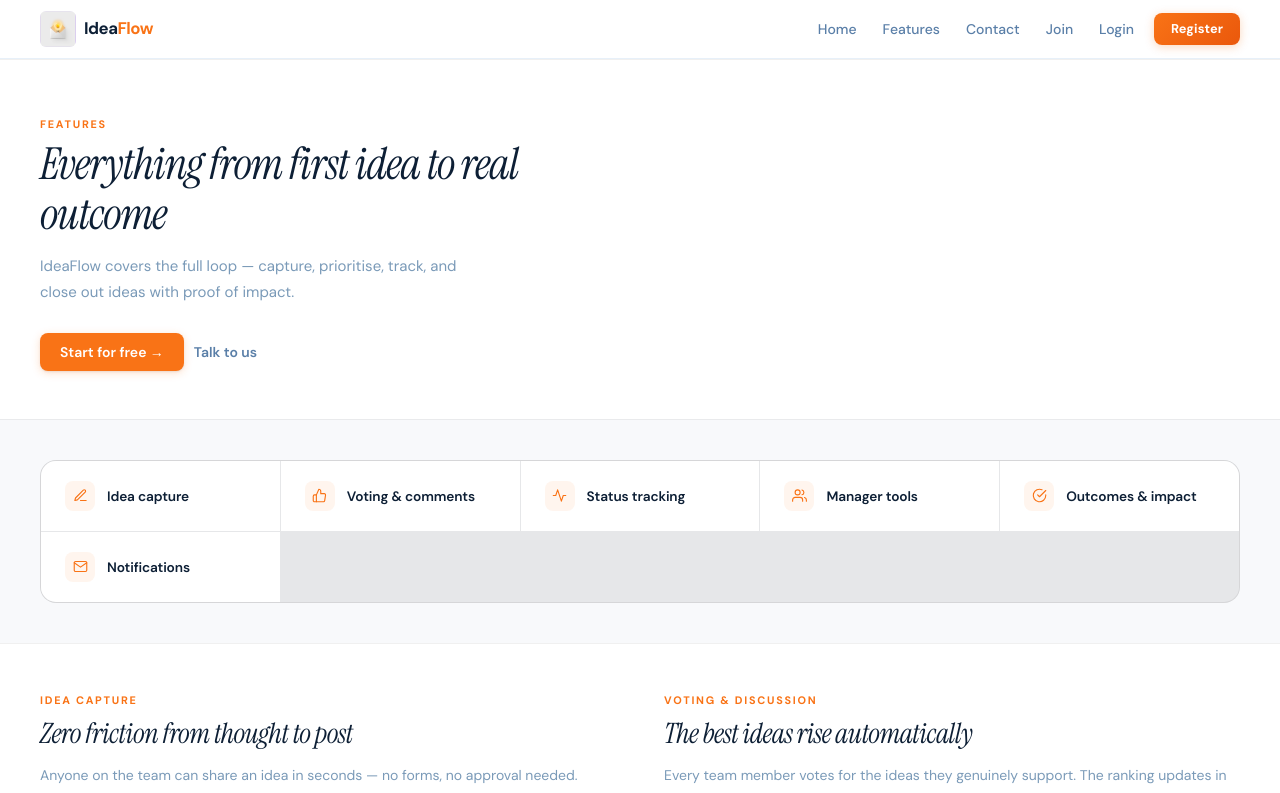
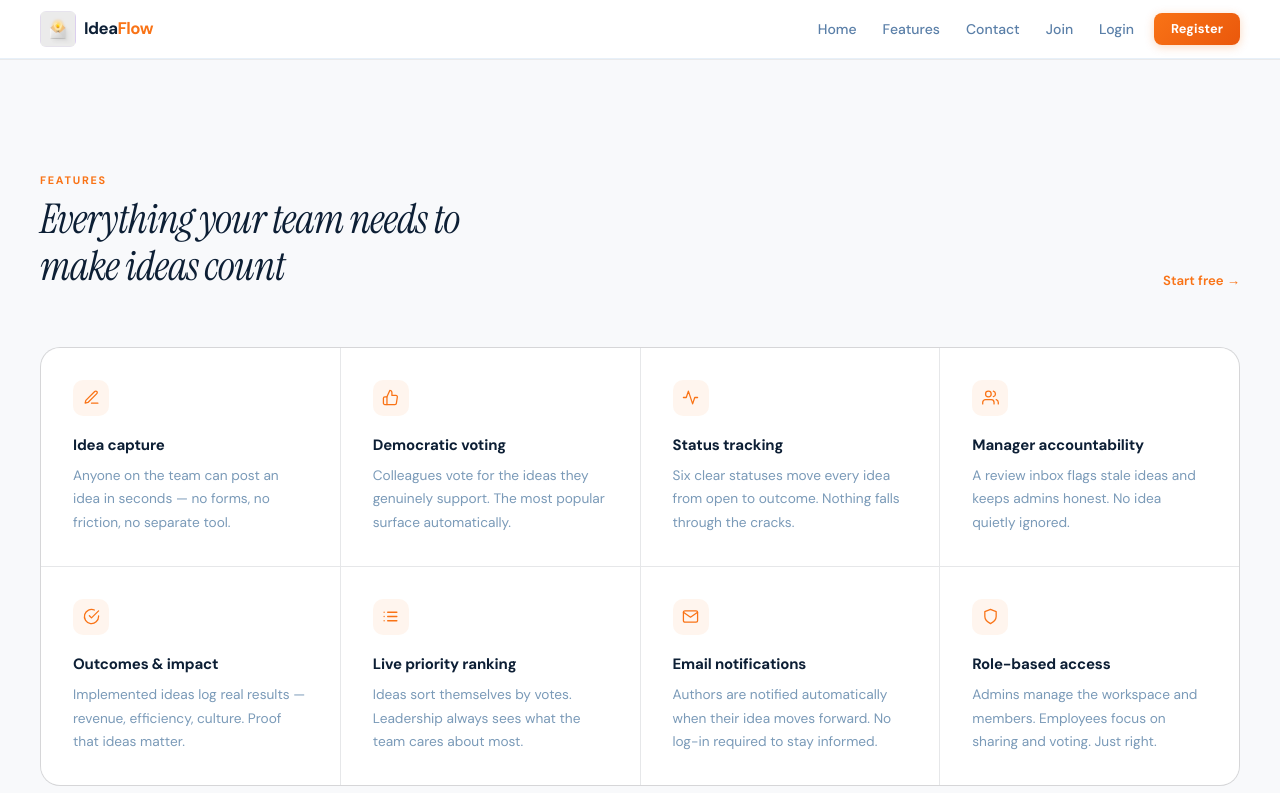
Before and after one commit to scotch70/IdeaFlow, a Next.js app: page /features in a window 1280 px wide. Shown: the top 793 px of the page. Built offline with nearby package versions, Linux system fonts and the light colour scheme; no server answers.

Commit message:
add editable dashboard prompt + fixes

```diff
--- a/app/features/page.tsx
+++ b/app/features/page.tsx
@@ -48,90 +48,105 @@ export default async function FeaturesPage() {
   return (
     <main style={{ fontFamily: "'DM Sans', sans-serif", background: '#f8f9fb', minHeight: '100vh' }}>
 
-      {/* ── HERO ─────────────────────────────────────────────────────────── */}
-      <section style={{
-        background: '#ffffff',
-        padding: '3.5rem 0 3rem',
-        ...DIVIDER,
-      }}>
+      {/* ── HEADER + FEATURE GRID ────────────────────────────────────────── */}
+      <section style={{ background: '#f8f9fb', padding: 'clamp(5rem,9vw,7rem) 0', borderTop: '1px solid rgba(0,0,0,0.06)' }}>
         <PageContainer>
-          <div style={{ maxWidth: '36rem' }}>
+
+          {/* Header row: heading left, CTA right */}
+          <div style={{ display: 'flex', alignItems: 'flex-end', justifyContent: 'space-between', flexWrap: 'wrap', gap: '1.5rem', marginBottom: '3.5rem' }}>
+            <div>
               <Overline>Features</Overline>
               <h1 style={{
                 fontFamily: "'Instrument Serif', serif", fontStyle: 'italic',
-              fontSize: 'clamp(1.875rem, 3.5vw, 2.75rem)',
-              letterSpacing: '-0.025em', color: '#0d1f35',
-              lineHeight: 1.12, marginBottom: '0.875rem',
+                fontSize: 'clamp(1.875rem, 3.2vw, 2.625rem)',
+                letterSpacing: '-0.02em', color: '#0d1f35',
+                lineHeight: 1.15, maxWidth: '28rem',
               }}>
-              Everything from first idea to real outcome
+                Everything your team needs to make ideas count
               </h1>
-            <p style={{
-              fontSize: '0.9375rem', lineHeight: 1.75, color: '#7a9ab8',
-              marginBottom: '1.75rem', maxWidth: '28rem',
-            }}>
-              IdeaFlow covers the full loop — capture, prioritise, track, and close out ideas with proof of impact.
-            </p>
-            <div style={{ display: 'flex', gap: '0.625rem', flexWrap: 'wrap', alignItems: 'center' }}>
+            </div>
             {user ? (
-                <Link href="/dashboard" className="btn-primary"
-                  style={{ textDecoration: 'none', fontSize: '0.875rem', padding: '0.55rem 1.25rem' }}>
+              <Link href="/dashboard" style={{ fontSize: '0.825rem', fontWeight: 600, color: '#f97316', textDecoration: 'none', whiteSpace: 'nowrap', flexShrink: 0 }}>
                 Open dashboard →
               </Link>
             ) : (
-                <Link href="/auth" className="btn-primary"
-                  style={{ textDecoration: 'none', fontSize: '0.875rem', padding: '0.55rem 1.25rem' }}>
-                  Start for free →
+              <Link href="/auth" style={{ fontSize: '0.825rem', fontWeight: 600, color: '#f97316', textDecoration: 'none', whiteSpace: 'nowrap', flexShrink: 0 }}>
+                Start free →
               </Link>
             )}
-              <Link href="/contact"
-                style={{ fontSize: '0.875rem', fontWeight: 600, color: '#5a7fa8', textDecoration: 'none' }}>
-                Talk to us
-              </Link>
           </div>
-          </div>
-        </PageContainer>
-      </section>
 
-
-      {/* ── OVERVIEW GRID — 6 compact tiles ──────────────────────────────── */}
-      <section style={{ padding: '2.5rem 0', ...DIVIDER }}>
-        <PageContainer>
-          <div style={{
+          {/* Feature card grid */}
+          <div className="stagger-grid" style={{
             display: 'grid',
-            gridTemplateColumns: 'repeat(auto-fill, minmax(220px, 1fr))',
+            gridTemplateColumns: 'repeat(auto-fill, minmax(280px, 1fr))',
             gap: '1px',
             background: 'rgba(0,0,0,0.07)',
-            borderRadius: '1rem',
+            borderRadius: '1.25rem',
             overflow: 'hidden',
             border: '1px solid rgba(0,0,0,0.07)',
           }}>
             {[
-              { icon: <svg width="15" height="15" viewBox="0 0 24 24" fill="none" stroke="currentColor" strokeWidth="1.8" strokeLinecap="round" strokeLinejoin="round"><path d="M12 20h9"/><path d="M16.5 3.5a2.121 2.121 0 0 1 3 3L7 19l-4 1 1-4L16.5 3.5z"/></svg>, title: 'Idea capture' },
-              { icon: <svg width="15" height="15" viewBox="0 0 24 24" fill="none" stroke="currentColor" strokeWidth="1.8" strokeLinecap="round" strokeLinejoin="round"><path d="M14 9V5a3 3 0 0 0-3-3l-4 9v11h11.28a2 2 0 0 0 2-1.7l1.38-9a2 2 0 0 0-2-2.3H14z"/><path d="M7 22H4a2 2 0 0 1-2-2v-7a2 2 0 0 1 2-2h3"/></svg>, title: 'Voting & comments' },
-              { icon: <svg width="15" height="15" viewBox="0 0 24 24" fill="none" stroke="currentColor" strokeWidth="1.8" strokeLinecap="round" strokeLinejoin="round"><polyline points="22 12 18 12 15 21 9 3 6 12 2 12"/></svg>, title: 'Status tracking' },
-              { icon: <svg width="15" height="15" viewBox="0 0 24 24" fill="none" stroke="currentColor" strokeWidth="1.8" strokeLinecap="round" strokeLinejoin="round"><path d="M17 21v-2a4 4 0 0 0-4-4H5a4 4 0 0 0-4 4v2"/><circle cx="9" cy="7" r="4"/><path d="M23 21v-2a4 4 0 0 0-3-3.87M16 3.13a4 4 0 0 1 0 7.75"/></svg>, title: 'Manager tools' },
-              { icon: <svg width="15" height="15" viewBox="0 0 24 24" fill="none" stroke="currentColor" strokeWidth="1.8" strokeLinecap="round" strokeLinejoin="round"><path d="M22 11.08V12a10 10 0 1 1-5.93-9.14"/><polyline points="22 4 12 14.01 9 11.01"/></svg>, title: 'Outcomes & impact' },
-              { icon: <svg width="15" height="15" viewBox="0 0 24 24" fill="none" stroke="currentColor" strokeWidth="1.8" strokeLinecap="round" strokeLinejoin="round"><path d="M4 4h16c1.1 0 2 .9 2 2v12c0 1.1-.9 2-2 2H4c-1.1 0-2-.9-2-2V6c0-1.1.9-2 2-2z"/><polyline points="22,6 12,13 2,6"/></svg>, title: 'Notifications' },
-            ].map((f) => (
-              <div key={f.title} className="feature-cell" style={{
-                padding: '1.25rem 1.5rem',
+              {
+                icon: <svg width="17" height="17" viewBox="0 0 24 24" fill="none" stroke="currentColor" strokeWidth="1.8" strokeLinecap="round" strokeLinejoin="round"><path d="M12 20h9"/><path d="M16.5 3.5a2.121 2.121 0 0 1 3 3L7 19l-4 1 1-4L16.5 3.5z"/></svg>,
+                title: 'Idea capture',
+                body: 'Anyone on the team can post an idea in seconds — no forms, no friction, no separate tool.',
+              },
+              {
+                icon: <svg width="17" height="17" viewBox="0 0 24 24" fill="none" stroke="currentColor" strokeWidth="1.8" strokeLinecap="round" strokeLinejoin="round"><path d="M14 9V5a3 3 0 0 0-3-3l-4 9v11h11.28a2 2 0 0 0 2-1.7l1.38-9a2 2 0 0 0-2-2.3H14z"/><path d="M7 22H4a2 2 0 0 1-2-2v-7a2 2 0 0 1 2-2h3"/></svg>,
+                title: 'Democratic voting',
+                body: 'Colleagues vote for the ideas they genuinely support. The most popular surface automatically.',
+              },
+              {
+                icon: <svg width="17" height="17" viewBox="0 0 24 24" fill="none" stroke="currentColor" strokeWidth="1.8" strokeLinecap="round" strokeLinejoin="round"><polyline points="22 12 18 12 15 21 9 3 6 12 2 12"/></svg>,
+                title: 'Status tracking',
+                body: 'Six clear statuses move every idea from open to outcome. Nothing falls through the cracks.',
+              },
+              {
+                icon: <svg width="17" height="17" viewBox="0 0 24 24" fill="none" stroke="currentColor" strokeWidth="1.8" strokeLinecap="round" strokeLinejoin="round"><path d="M17 21v-2a4 4 0 0 0-4-4H5a4 4 0 0 0-4 4v2"/><circle cx="9" cy="7" r="4"/><path d="M23 21v-2a4 4 0 0 0-3-3.87"/><path d="M16 3.13a4 4 0 0 1 0 7.75"/></svg>,
+                title: 'Manager accountability',
+                body: 'A review inbox flags stale ideas and keeps admins honest. No idea quietly ignored.',
+              },
+              {
+                icon: <svg width="17" height="17" viewBox="0 0 24 24" fill="none" stroke="currentColor" strokeWidth="1.8" strokeLinecap="round" strokeLinejoin="round"><path d="M22 11.08V12a10 10 0 1 1-5.93-9.14"/><polyline points="22 4 12 14.01 9 11.01"/></svg>,
+                title: 'Outcomes & impact',
+                body: 'Implemented ideas log real results — revenue, efficiency, culture. Proof that ideas matter.',
+              },
+              {
+                icon: <svg width="17" height="17" viewBox="0 0 24 24" fill="none" stroke="currentColor" strokeWidth="1.8" strokeLinecap="round" strokeLinejoin="round"><line x1="8" y1="6" x2="21" y2="6"/><line x1="8" y1="12" x2="21" y2="12"/><line x1="8" y1="18" x2="21" y2="18"/><line x1="3" y1="6" x2="3.01" y2="6"/><line x1="3" y1="12" x2="3.01" y2="12"/><line x1="3" y1="18" x2="3.01" y2="18"/></svg>,
+                title: 'Live priority ranking',
+                body: 'Ideas sort themselves by votes. Leadership always sees what the team cares about most.',
+              },
+              {
+                icon: <svg width="17" height="17" viewBox="0 0 24 24" fill="none" stroke="currentColor" strokeWidth="1.8" strokeLinecap="round" strokeLinejoin="round"><path d="M4 4h16c1.1 0 2 .9 2 2v12c0 1.1-.9 2-2 2H4c-1.1 0-2-.9-2-2V6c0-1.1.9-2 2-2z"/><polyline points="22,6 12,13 2,6"/></svg>,
+                title: 'Email notifications',
+                body: 'Authors are notified automatically when their idea moves forward. No log-in required to stay informed.',
+              },
+              {
+                icon: <svg width="17" height="17" viewBox="0 0 24 24" fill="none" stroke="currentColor" strokeWidth="1.8" strokeLinecap="round" strokeLinejoin="round"><path d="M12 22s8-4 8-10V5l-8-3-8 3v7c0 6 8 10 8 10z"/></svg>,
+                title: 'Role-based access',
+                body: 'Admins manage the workspace and members. Employees focus on sharing and voting. Just right.',
+              },
+            ].map((f, i) => (
+              <div key={i} className="feature-cell" style={{
+                padding: '2rem',
                 background: '#ffffff',
-                display: 'flex', alignItems: 'center', gap: '0.75rem',
+                display: 'flex', flexDirection: 'column', gap: '0.5rem',
               }}>
                 <div style={{
-                  width: '1.875rem', height: '1.875rem', borderRadius: '0.5rem', flexShrink: 0,
+                  width: '2.25rem', height: '2.25rem', borderRadius: '0.625rem',
                   background: 'rgba(249,115,22,0.07)',
                   display: 'flex', alignItems: 'center', justifyContent: 'center',
-                  color: '#f97316',
+                  color: '#f97316', marginBottom: '0.625rem',
                 }}>
                   {f.icon}
                 </div>
-                <span style={{ fontSize: '0.855rem', fontWeight: 600, color: '#0d1f35', letterSpacing: '-0.01em' }}>
-                  {f.title}
-                </span>
+                <p style={{ fontSize: '0.9375rem', fontWeight: 700, color: '#0d1f35', letterSpacing: '-0.01em' }}>{f.title}</p>
+                <p style={{ fontSize: '0.855rem', lineHeight: 1.7, color: '#7a9ab8' }}>{f.body}</p>
               </div>
             ))}
           </div>
+
         </PageContainer>
       </section>
 
```
Lines whose indentation alone changed are shown as unchanged.
